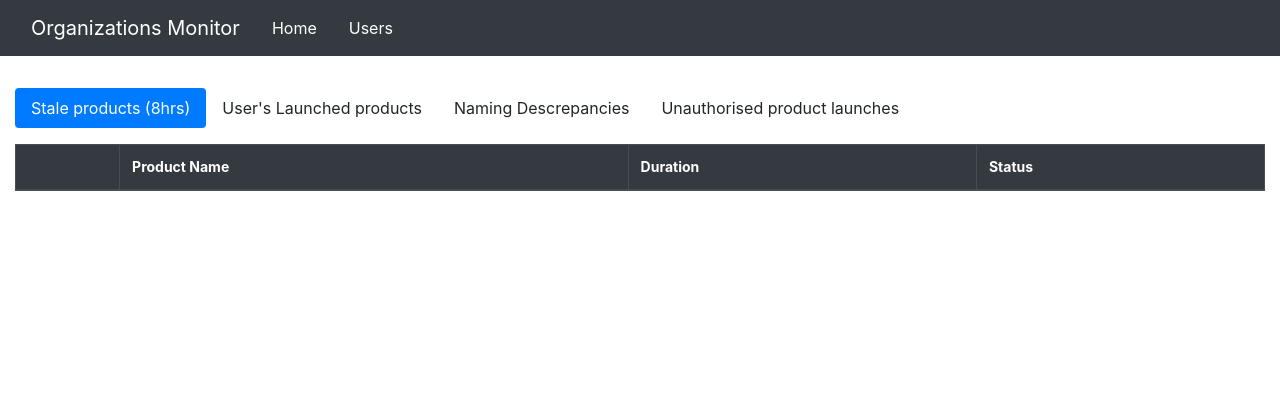
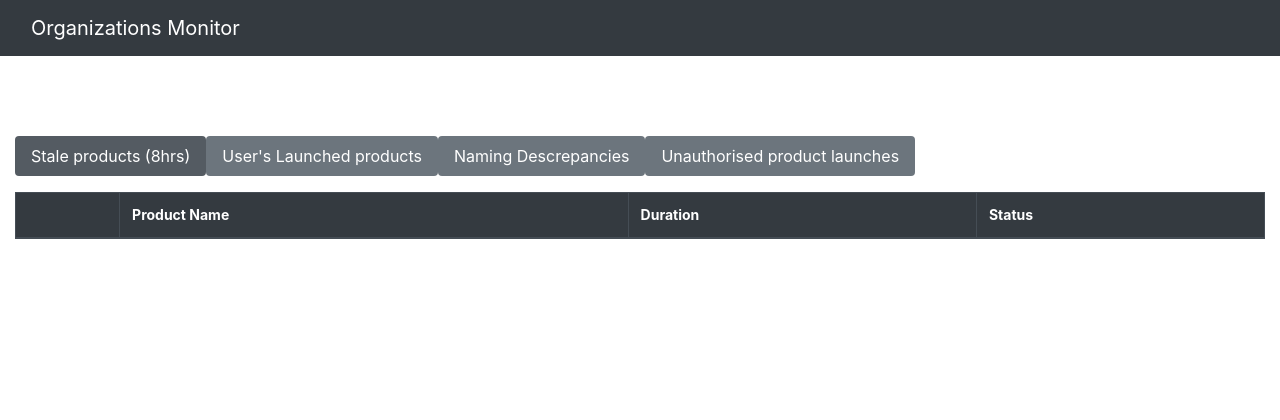
Before and after one commit to IzoManuel/provisioned_products_monitor, a Flask app: page / in a window 1280 px wide. Shown: the top 420 px of the page. Run offline with Flask 3, Linux system fonts and the light colour scheme; data that the repository does not hold is empty; some libraries are stand-ins or nearby versions.

Commit message:
Add spacing for tabs

```diff
--- a/templates/dashboard.html
+++ b/templates/dashboard.html
@@ -29,28 +29,28 @@
 <body>
     {% include 'navbar.html' %}
     <div class="container">
-        <div class="mt-8">
+        <div class="mt-20">
             <ul class="nav nav-pills mb-3" id="pills-tab" role="tablist">
                 <li class="nav-item" role="presentation">
-                    <button class="nav-link active" id="pills-home-tab" data-toggle="pill" data-target="#pills-home"
+                    <button class="nav-link btn-secondary active" id="pills-home-tab" data-toggle="pill" data-target="#pills-home"
                         type="button" role="tab" aria-controls="pills-home" aria-selected="true">
                         Stale products (8hrs)
                     </button>
                 </li>
                 <li class="nav-item" role="presentation">
-                    <button class="nav-link" id="pills-profile-tab" data-toggle="pill" data-target="#pills-profile"
+                    <button class="nav-link btn-secondary" id="pills-profile-tab" data-toggle="pill" data-target="#pills-profile"
                         type="button" role="tab" aria-controls="pills-profile" aria-selected="false">
                         User's Launched products
                     </button>
                 </li>
                 <li class="nav-item" role="presentation">
-                    <button class="nav-link" id="pills-contact-tab" data-toggle="pill" data-target="#pills-contact"
+                    <button class="nav-link btn-secondary" id="pills-contact-tab" data-toggle="pill" data-target="#pills-contact"
                         type="button" role="tab" aria-controls="pills-contact" aria-selected="false">
                         Naming Descrepancies
                     </button>
                 </li>
                 <li class="nav-item" role="presentation">
-                    <button class="nav-link" id="pills-contact-tab" data-toggle="pill" data-target="#pills-contact"
+                    <button class="nav-link btn-secondary" id="pills-contact-tab" data-toggle="pill" data-target="#pills-contact"
                         type="button" role="tab" aria-controls="pills-contact" aria-selected="false">
                         Unauthorised product launches
                     </button>
--- a/templates/navbar.html
+++ b/templates/navbar.html
@@ -1,13 +1,6 @@
 <nav class="navbar navbar-expand-lg navbar-dark bg-dark">
   <div class="container">
     <a class="navbar-brand" href="/">Organizations Monitor</a>
-    <div class="nav-item active">
-      <a class="nav-link text-white" href="/">Home</a>
-    </div>
-    <div class="nav-item active">
-      <a class="nav-link text-white" href="/users">Users</a>
-    </div>
-
     <button
       class="navbar-toggler"
       type="button"
```
